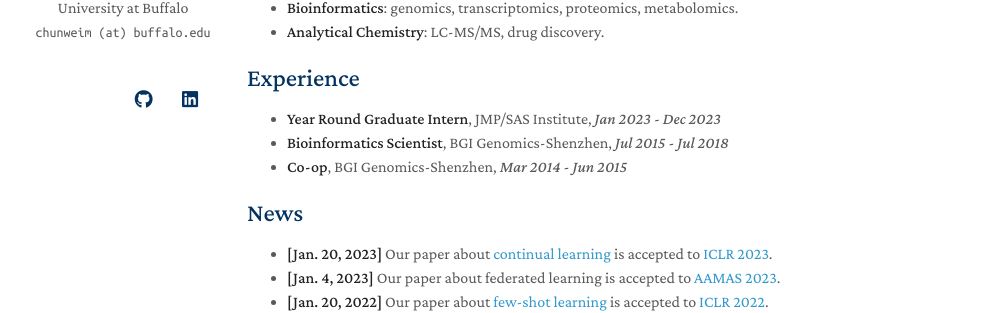
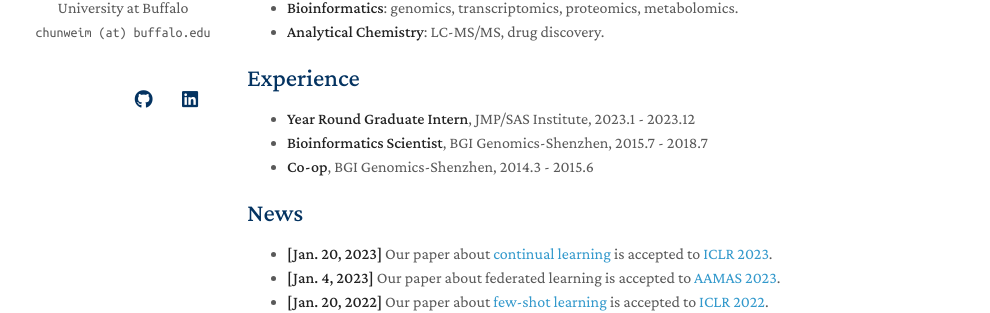
Before and after one commit to MaChunwei/MaChunwei.github.io, a Jekyll site: the page built from index.md, in a window 1280 px wide and 900 px high. Shown: the part 295-608 px from the top of the window, without its empty margins (153-1143 px from the left). Built offline with Jekyll 4.4.1, drawn with Linux system fonts in a browser that asks for light colours; nearby versions of some CDN libraries; a style sheet for code colours, icons or effects is not loaded; our own code applies the rules of GitHub Pages for plain Markdown files.

Commit message:
Update index.md

```diff
--- a/index.md
+++ b/index.md
@@ -22,9 +22,9 @@ My research interest is **deep learning** powered by (high dimensional) **comput
 -->
 
 ## Experience
-- **Year Round Graduate Intern**,  JMP/SAS Institute,  _Jan 2023 - Dec 2023_
-- **Bioinformatics Scientist**,  BGI Genomics-Shenzhen,  _Jul 2015 - Jul 2018_
-- **Co-op**,  BGI Genomics-Shenzhen,  _Mar 2014 - Jun 2015_
+- **Year Round Graduate Intern**,  JMP/SAS Institute,  2023.1 - 2023.12
+- **Bioinformatics Scientist**,  BGI Genomics-Shenzhen,  2015.7 - 2018.7
+- **Co-op**,  BGI Genomics-Shenzhen,  2014.3 - 2015.6
 
 ## News
 
```
